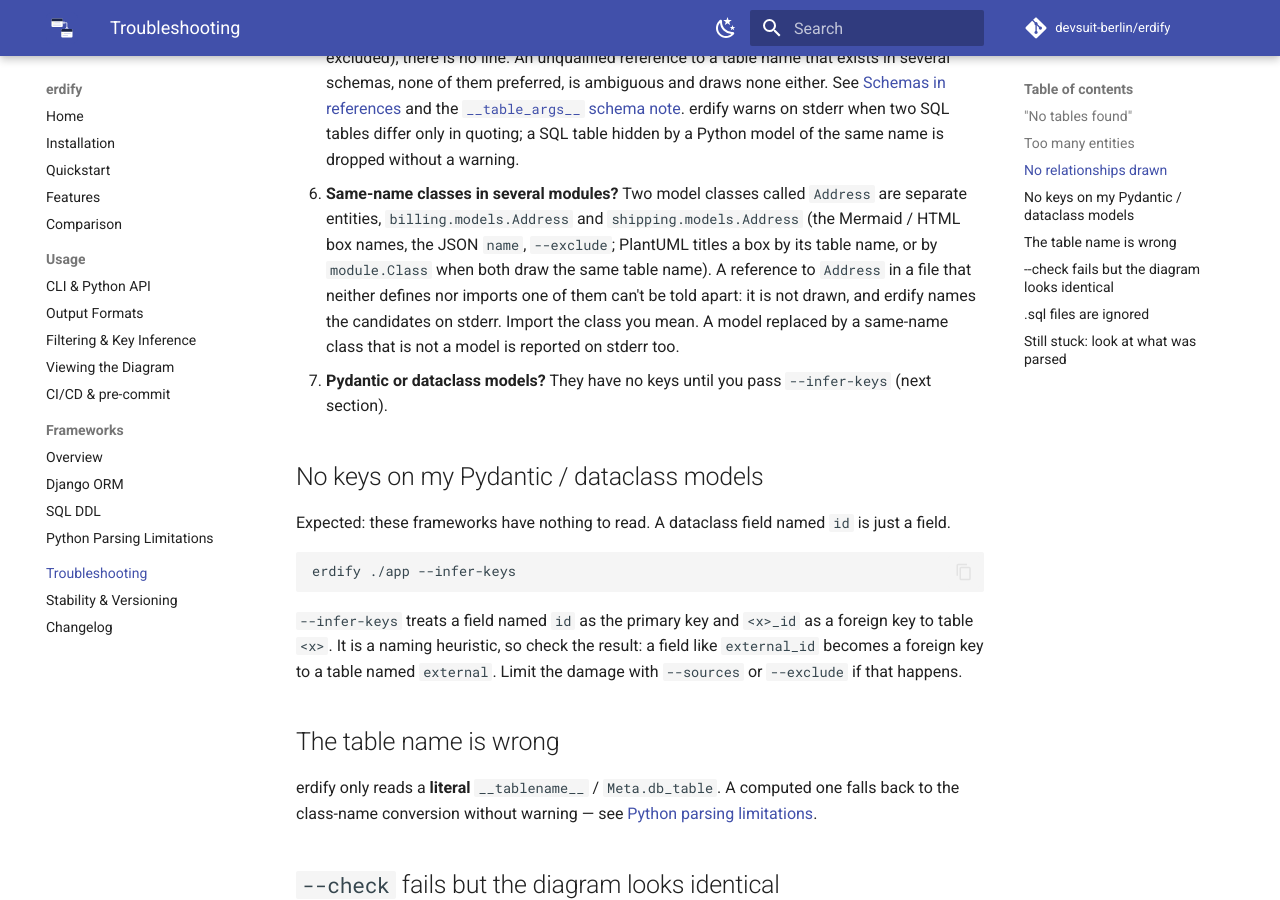
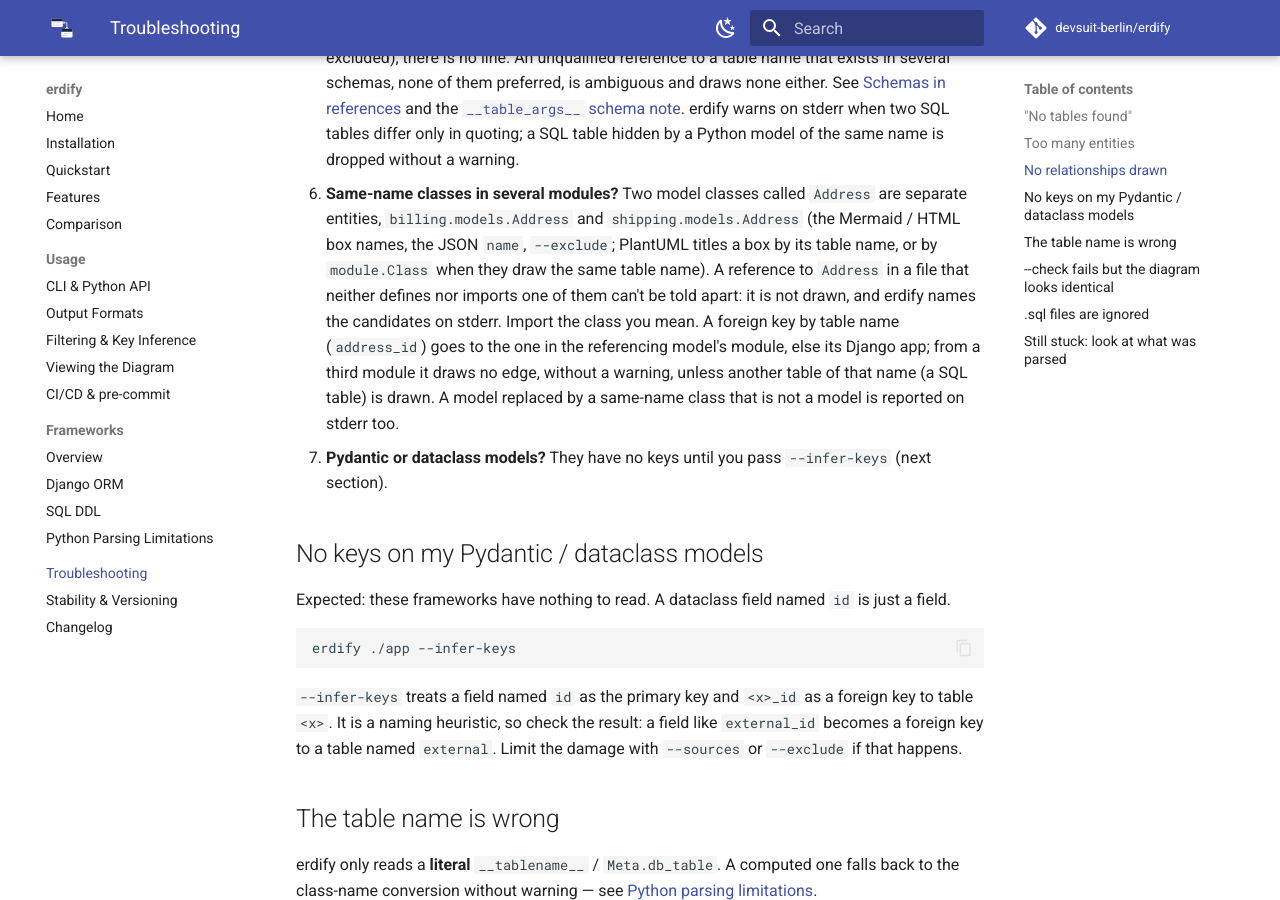
Before and after one commit to devsuit-berlin/erdify, an MkDocs documentation site: the page built from docs/troubleshooting.md, in a window 1280 px wide and 900 px high, scrolled down 2252 px. Built offline with MkDocs 1.6.1 and Material for MkDocs 9.7.7, drawn with Linux system fonts in a browser that asks for light colours; comment, search, counter and statistics services are not loaded.

Commit message:
docs: namesake FK fallback to a SQL table; troubleshooting (#367)
Review of #385: CHANGELOG and cli.md now say a foreign key into same-name
classes falls back to another entity of that table (a SQL table) before
drawing no edge; troubleshooting names the silent no-edge case; test for the
fallback; _apply_exclude_patterns and _title docstrings.

```diff
--- a/docs/troubleshooting.md
+++ b/docs/troubleshooting.md
@@ -90,12 +90,15 @@ Entities appear, but the diagram has no lines.
 6. **Same-name classes in several modules?** Two model classes called
    `Address` are separate entities, `billing.models.Address` and
    `shipping.models.Address` (the Mermaid / HTML box names, the JSON `name`,
-   `--exclude`; PlantUML titles a box by its table name, or by
-   `module.Class` when both draw the same table name). A reference to `Address` in a file that neither
-   defines nor imports one of them can't be told apart: it is not drawn, and
-   erdify names the candidates on stderr. Import the class you mean. A model
-   replaced by a same-name class that is not a model is reported on stderr
-   too.
+   `--exclude`; PlantUML titles a box by its table name, or by `module.Class`
+   when they draw the same table name). A reference to `Address` in a file
+   that neither defines nor imports one of them can't be told apart: it is not
+   drawn, and erdify names the candidates on stderr. Import the class you
+   mean. A foreign key by table name (`address_id`) goes to the one in the
+   referencing model's module, else its Django app; from a third module it
+   draws no edge, without a warning, unless another table of that name (a
+   SQL table) is drawn. A model replaced by a same-name class that is not a
+   model is reported on stderr too.
 7. **Pydantic or dataclass models?** They have no keys until you pass
    `--infer-keys` (next section).
 
```
Also changed, not shown: CHANGELOG.md (+2 -1 lines), docs/usage/cli.md (+2 -2 lines), 3 other files.
